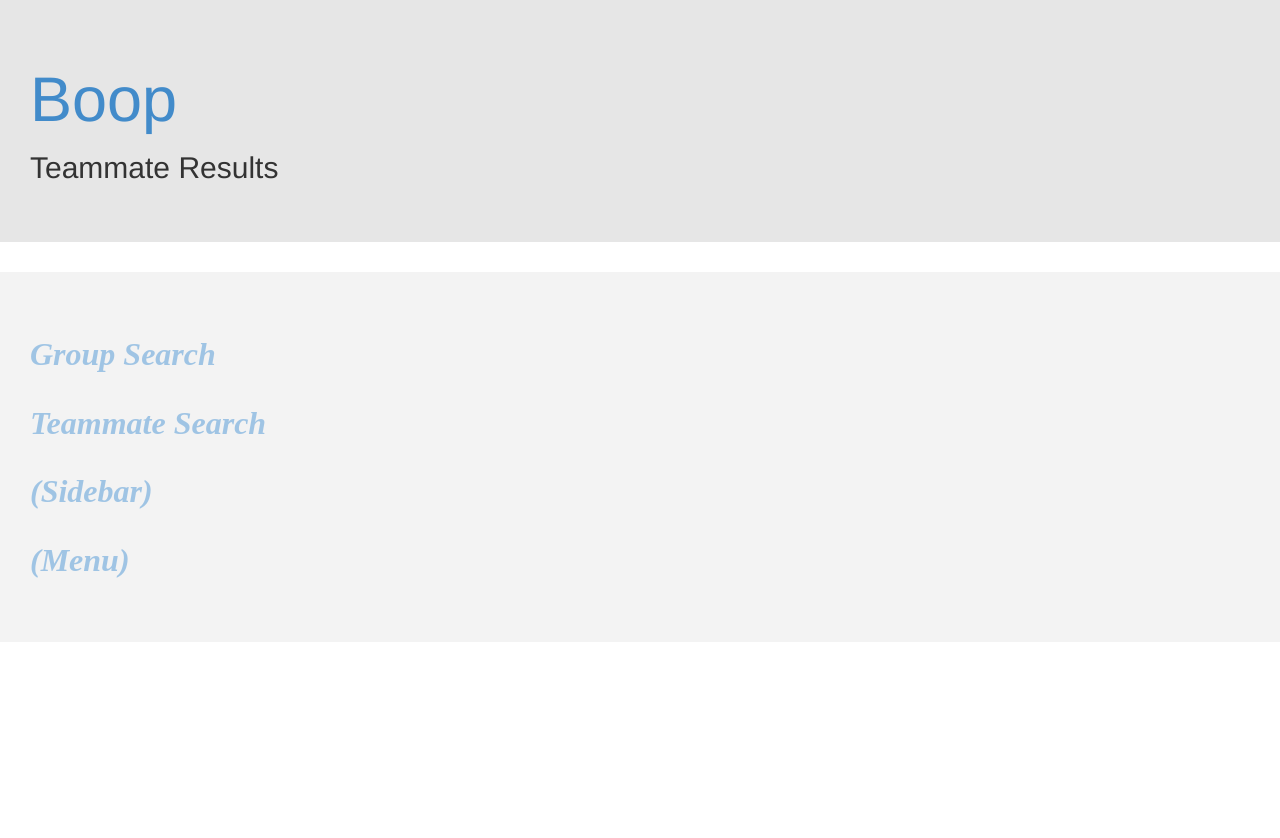
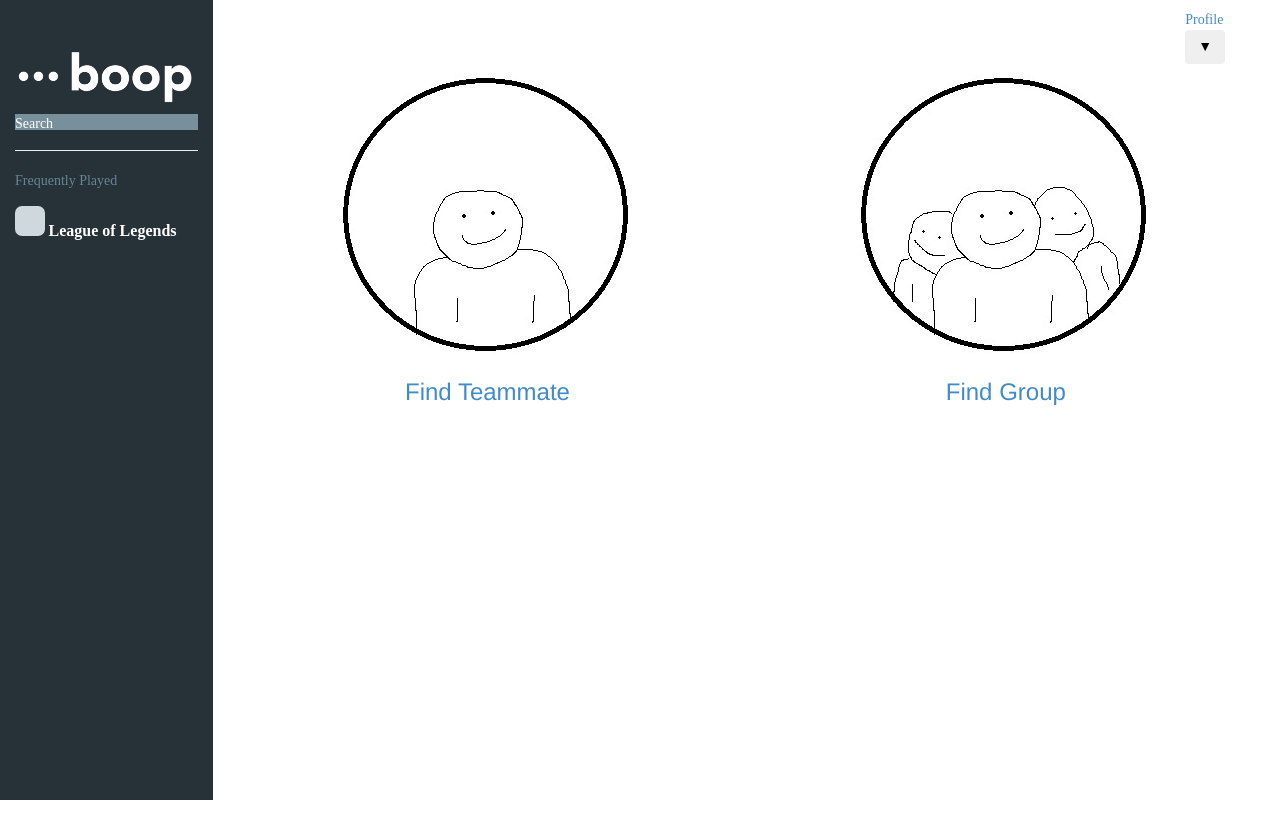
Before and after one commit to QuickCan99/boop, a plain HTML site: page materesults.html in a window 1280 px wide. Before the commit the page ends 800 px from the top, so only its background shows below. Drawn offline with nearby package versions, Linux system fonts and the light colour scheme; a web font is replaced by a local one.

Commit message:
Made logo clickable

```diff
--- a/materesults.html
+++ b/materesults.html
@@ -8,23 +8,77 @@
 	<link href="css/bootstrap.min.css" rel="stylesheet">
 	<link href="css/bootstrap-theme.min.css" rel="stylesheet">
 	<link href="css/introHCI.css" rel="stylesheet">
+	<link href="https://fonts.googleapis.com/css?family=Source+Sans+Pro" rel="stylesheet">
+
 	<!-- this is a comment in HTML -->
 </head>
 
 <body>
-	<div class="jumbotron">
-		<a href="index.html"><h1>Boop</h1></a>
-		<h2>Teammate Results</h2>
+	<div class="sidebar col-sm-2">
+
+		<div class="logo">
+			<a href="index.html">
+				<img src="images/boop.png" alt="logo" style="width:98%">
+			</a>
+		</div>
+
+		<div class="selection">
+			<a class="searchtext"href="index.html">Search</a>
+		</div>
+
+		<hr>
+		<div class="whitetext">
+			Frequently Played
+		</div>
+		<div class="game-container">
+
+			<div class="game">
+				<div class="square"></div>
+				<a href="league.html">League of Legends</a><br>
+			</div>
+
+			<!--<div class="game">
+				<div class="square"></div>
+				<a href="overwatch.html">Overwatch</a><br>
+			</div>
+		-->
+
+		</div>
+
 	</div>
 
-	<div class="jumbotron links">
-		<b>
-			<a href="groupsearch.html">Group Search</a> <br>
-			<a href="matesearch.html">Teammate Search</a> <br>
+	<div class="col-sm-10">
 
-			<a href="sidebar.html">(Sidebar)</a> <br>
-			<a href="menu.html">(Menu)</a>
-	</b>
+
+		<div class="row" style="margin:10px">
+			<div class="col-sm-11"> </div>
+			<div class="col-sm-1">
+			<a href="profile.html">Profile</a>
+			<div class="dropdown">
+			  <button class="btn btn-secondary dropdown-toggle" type="button" id="dropdownMenuButton" data-toggle="dropdown" aria-haspopup="true" aria-expanded="false">
+			    ▼
+			  </button>
+			  <div class="dropdown-menu" aria-labelledby="dropdownMenuButton">
+			    <a class="dropdown-item" href="settings.html">Settings</a><br>
+					<a class="dropdown-item" href="login2.html">Log In</a><br>
+			  </div>
+			</div>
+
+		</div>
+	</div>
+
+		<div class="main find col-sm-6">
+			<center>
+				<img src="images/BoopFindTeammate.jpg">
+			<h3><a href="matesearch.html">Find Teammate</a></h3>
+		</div>
+
+		<div class="main find col-sm-6">
+			<center>
+				<img src="images/BoopFindGroup.jpg">
+			<h3><a href="groupsearch.html">Find Group</a></h3>
+		</div>
+
 	</div>
 
   <!-- include JavaScript near the end of the HTML file -->
```
Also changed, not shown: groupsearch.html (+3 -1 lines), login.html (+3 -1 lines), matesearch.html (+3 -1 lines), profile.html (+3 -1 lines), settings.html (+63 -11 lines).
